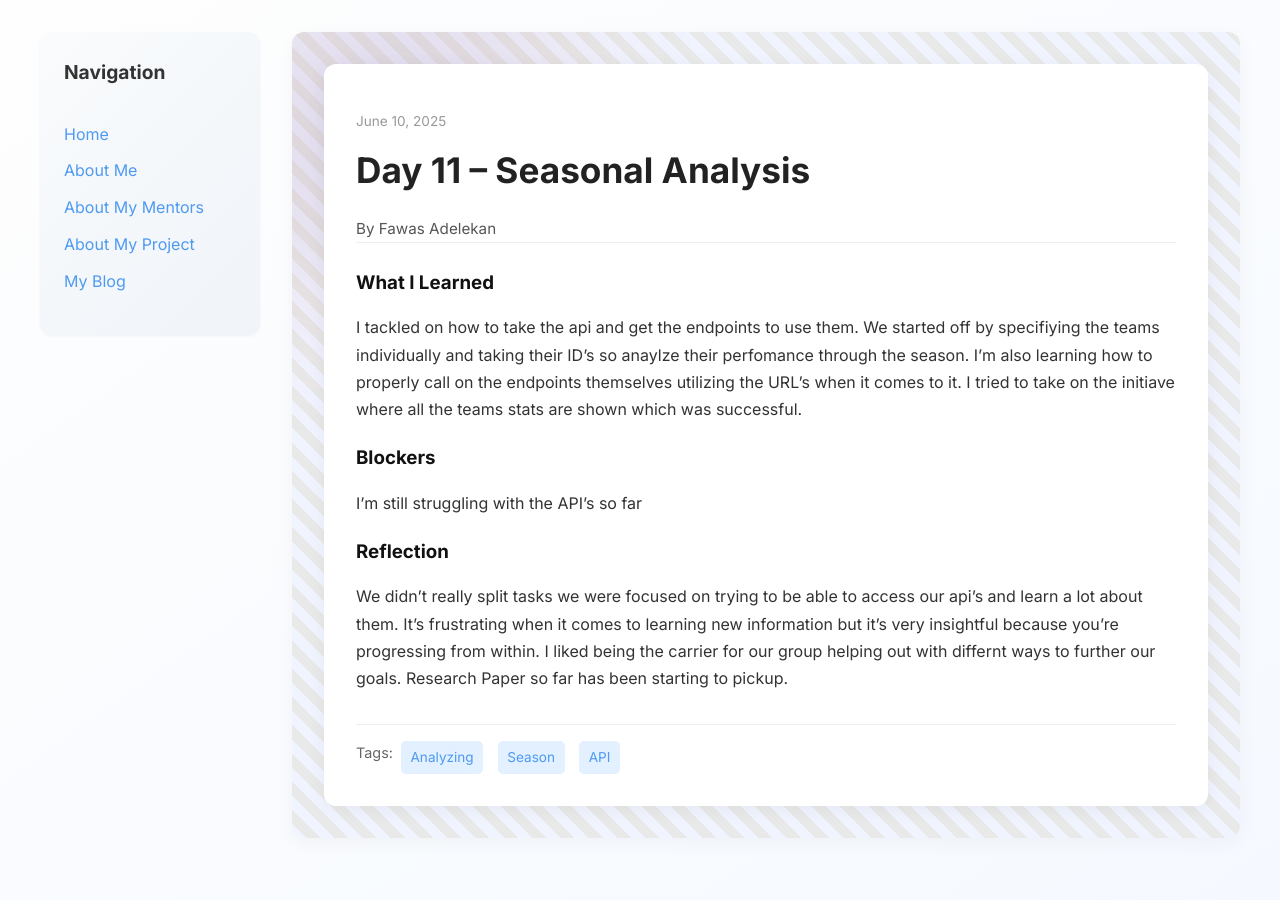
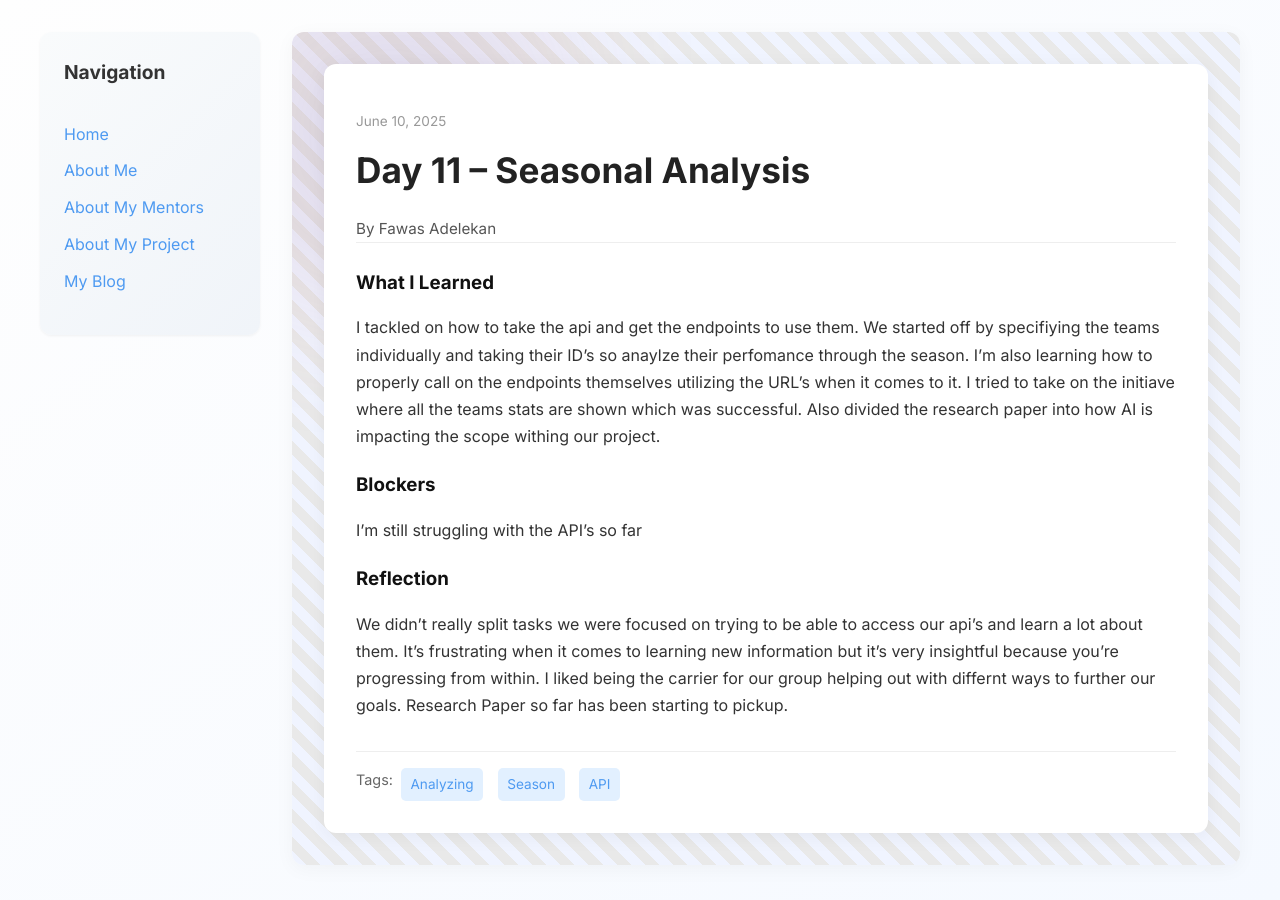
Before and after one commit to ForrestAj/ForrestAj.github.io, a Jekyll site: the page built from _posts/2025-06-10-day-11.md, in a window 1280 px wide. Built offline with Jekyll 4.4.1, drawn with Linux system fonts in a browser that asks for light colours.

Commit message:
Update 2025-06-10-day-11.md

```diff
--- a/_posts/2025-06-10-day-11.md
+++ b/_posts/2025-06-10-day-11.md
@@ -7,7 +7,7 @@
 tags: ["Analyzing","Season","API"]
 
 what_i_learned: |
-  I tackled on how to take the api and get the endpoints to use them. We started off by specifiying the teams individually and taking their ID's so anaylze their perfomance through the season. I'm also learning how to properly call on the endpoints themselves utilizing the URL's when it comes to it. I tried to take on the initiave where all the teams stats are shown which was successful.
+  I tackled on how to take the api and get the endpoints to use them. We started off by specifiying the teams individually and taking their ID's so anaylze their perfomance through the season. I'm also learning how to properly call on the endpoints themselves utilizing the URL's when it comes to it. I tried to take on the initiave where all the teams stats are shown which was successful. Also divided the research paper into how AI is impacting the scope withing our project.
 
 
 
```
